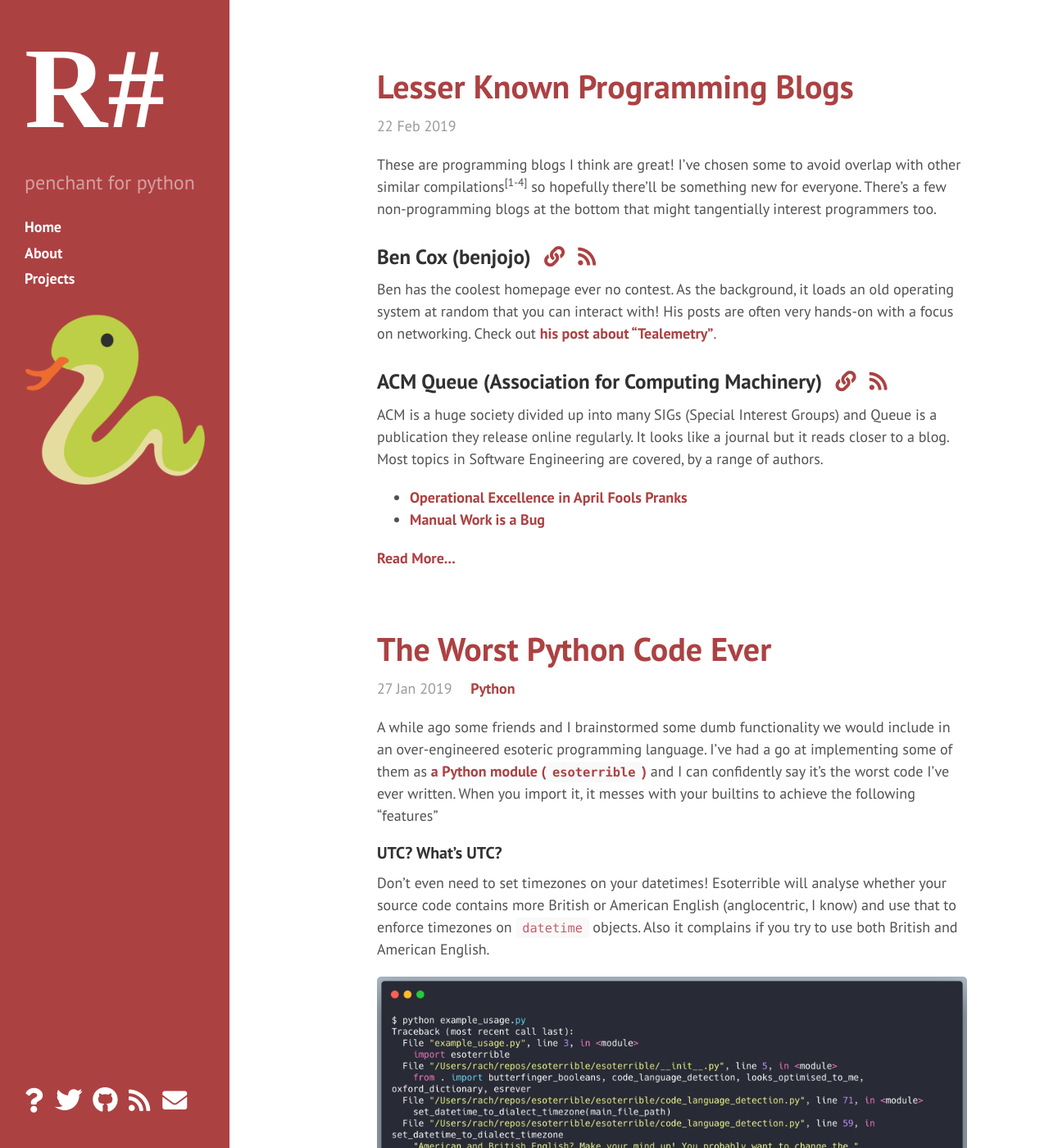
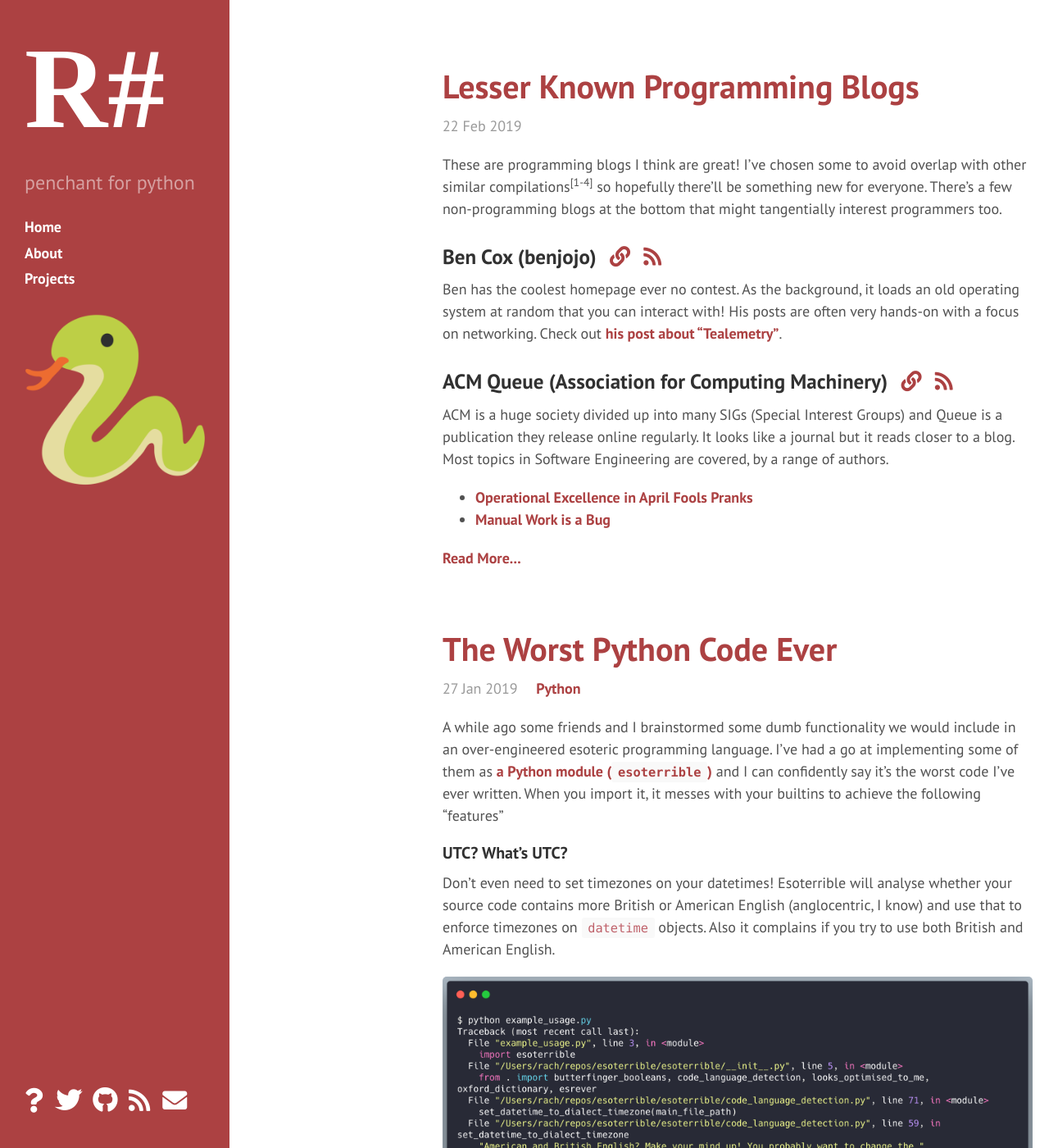
Before and after one commit to rach-sharp/old-homepage, a Jekyll site: the page built from index.html, in a window 1280 px wide and 1400 px high. Shown: the whole window at 82% size. Built offline with Jekyll 4.4.1, drawn with Linux system fonts in a browser that asks for light colours; some web fonts are replaced; the list of posts is cut into pages by our own code.

Commit message:
lil bit more css fixing (centering and icons on mobile)

```diff
--- a/public/css/hyde.css
+++ b/public/css/hyde.css
@@ -142,10 +142,13 @@
     font-weight: bold;
 }
 
-.sidebar-social {
-    position: absolute;
-    bottom: 20px;
+@media (min-width: 48em) {
+    .sidebar-social {
+        position: absolute;
+        bottom: 20px;
+    }
 }
+
 
 @media (max-width: 48em) {
     .sidebar-image {
@@ -189,14 +192,14 @@
 @media (min-width: 48em) {
     .content {
         max-width: 38rem;
-        margin-left: 20rem;
+        margin-left: 24rem;
         margin-right: 2rem;
     }
 }
 
 @media (min-width: 64em) {
     .content {
-        margin-left: 22rem;
+        margin-left: 26rem;
         margin-right: 4rem;
     }
 }
```
